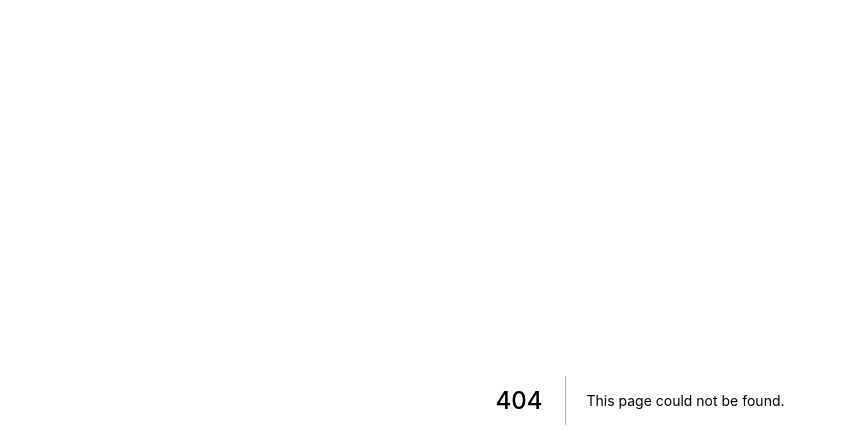
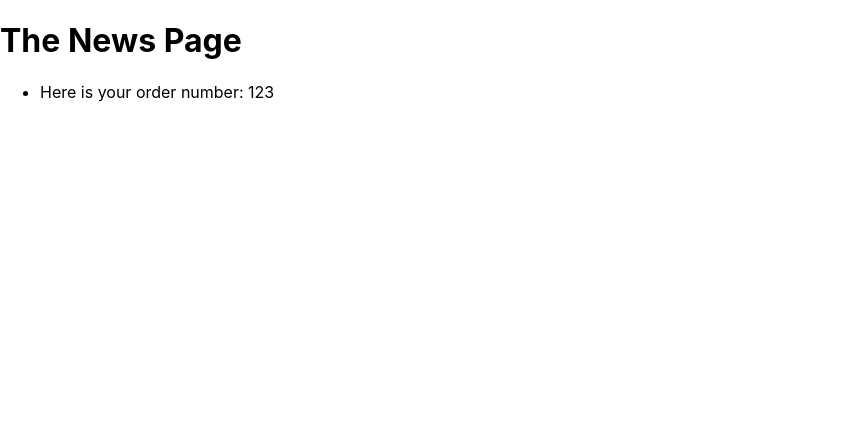
Before and after one commit to kennedymark680/learn-next, a Next.js app: page /order/123 in a window 1280 px wide. Before the commit this address had no page. Shown: the top 448 px of the page, without its empty margins (0-846 px from the left). Built offline with nearby package versions, Linux system fonts and the light colour scheme.

Commit message:
dynamic routing

```diff
--- /dev/null
+++ b/pages/order/[orderId].js
@@ -0,0 +1,20 @@
+import { Fragment } from "react";
+import { useRouter } from "next/router";
+
+// our-domain.com/order/[orderId]
+
+function NewsPage(props) {
+  const router = useRouter();
+  const { orderId } = router.query;
+
+  return (
+    <Fragment>
+      <h1>The News Page</h1>
+      <ul>
+        <li>Here is your order number: {orderId}</li>
+      </ul>
+    </Fragment>
+  );
+}
+
+export default NewsPage;
```
Also changed, not shown: pages/index.js (+8 -1 lines), pages/news/index.js (+2 -7 lines), pages/order/index.js (added, +13 -0 lines).
